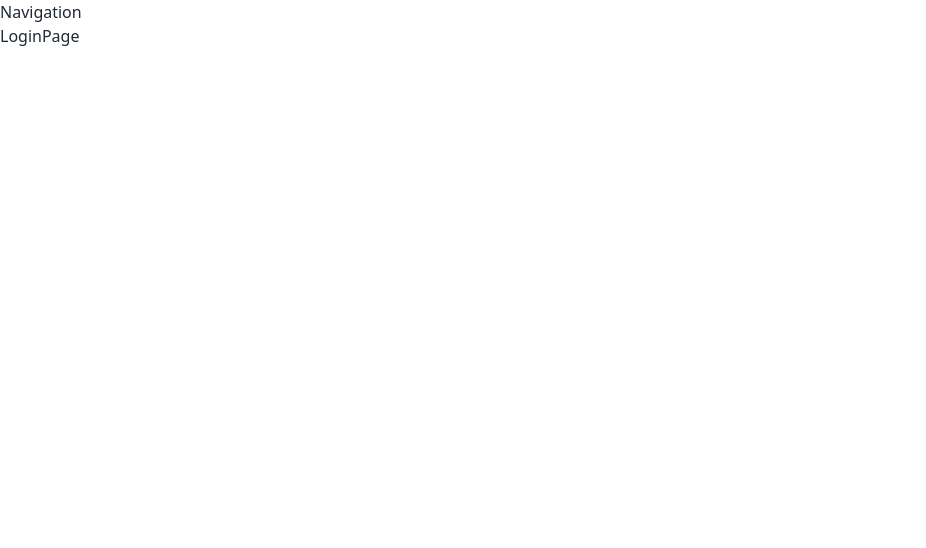
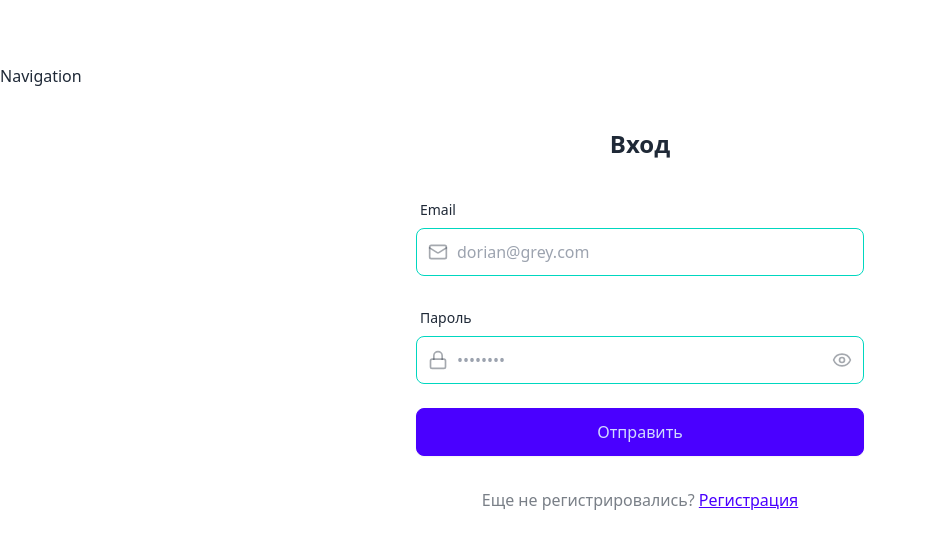
Before and after one commit to AnnJay/socket-app, a React (Vite) app in the folder client/: page /login in a window 1280 px wide. Shown: the top 548 px of the page, without its empty margins (0-926 px from the left). Built offline with nearby package versions, Linux system fonts and the light colour scheme; no server answers.

Commit message:
feat: add signup/login pages

```diff
--- a/client/src/App.tsx
+++ b/client/src/App.tsx
@@ -1,6 +1,7 @@
+import { useEffect } from "react"
 import { Navigate, Route, Routes } from "react-router-dom"
-import { useEffect } from "react"
 import { Loader } from "lucide-react"
+import { Toaster } from "react-hot-toast"
 
 import { Navigation } from "./components/Navigation"
 import { HomePage } from "./pages/HomePage"
@@ -29,8 +30,10 @@ export const App = () => {
   }
 
   return (
-    <>
+    <div className="pt-16">
       <Navigation />
+
+      <Toaster />
 
       <Routes>
         <Route path="*" element={<NotFound />} />
@@ -40,6 +43,6 @@ export const App = () => {
         <Route path="/settings" element={<SettingsPage />} />
         <Route path="/profile" element={authUser ? <ProfilePage /> : <Navigate to="/login" />} />
       </Routes>
-    </>
+    </div>
   )
 }
--- a/client/src/pages/LoginPage.tsx
+++ b/client/src/pages/LoginPage.tsx
@@ -1,7 +1,116 @@
-import React from 'react'
+import { FormEvent, useState } from "react"
+import { Link } from "react-router-dom"
+import toast from "react-hot-toast"
+import { Eye, EyeOff, Loader2, Lock, Mail } from "lucide-react"
+
+import { useAuthStore } from "../store/useAuthStore"
+
+export interface LoginFormData {
+  email: string
+  password: string
+}
 
 export const LoginPage = () => {
+  const { isLoggingIn, login } = useAuthStore()
+
+  const [isPasswordVisible, setIsPasswordVisible] = useState<boolean>(false)
+  const [formData, setFormData] = useState<LoginFormData>({
+    email: "",
+    password: "",
+  })
+
+  const validateForm = () => {
+    if (!formData.email.trim()) return toast.error("Заполните email")
+    if (!formData.password) return toast.error("Заполните пароль")
+
+    return true
+  }
+
+  const handleSubmit = (e: FormEvent<HTMLFormElement>) => {
+    e.preventDefault()
+    const isDataValid = validateForm()
+
+    if (isDataValid === true) login(formData)
+  }
+
   return (
-    <div>LoginPage</div>
+    <div className="min-h-screen">
+      <div className="flex flex-col justify-center items-center p-8">
+        <div className="w-full max-w-md space-y-8">
+          <div className="text-center mb-8">
+            <h1 className="text-2xl font-bold mt-2">Вход</h1>
+          </div>
+
+          <form onSubmit={handleSubmit} className="space-y-6">
+            <div className="form-control">
+              <label className="label">
+                <span className="label-text font-medium">Email</span>
+              </label>
+              <div className="relative">
+                <div className="absolute inset-y-0 left-0 pl-3 flex items-center pointer-events-none">
+                  <Mail className="size-5 text-base-content/40" />
+                </div>
+                <input
+                  type="email"
+                  className="input input-accent w-full pl-10"
+                  placeholder="dorian@grey.com"
+                  value={formData.email}
+                  onChange={(e) => setFormData({ ...formData, email: e.target.value })}
+                />
+              </div>
+            </div>
+
+            <div className="form-control">
+              <label className="label">
+                <span className="label-text font-medium">Пароль</span>
+              </label>
+              <div className="relative">
+                <div className="absolute inset-y-0 left-0 pl-3 flex items-center pointer-events-none">
+                  <Lock className="size-5 text-base-content/40" />
+                </div>
+                <input
+                  type={isPasswordVisible ? "text" : "password"}
+                  className={`input input-accent w-full pl-10`}
+                  placeholder="••••••••"
+                  value={formData.password}
+                  onChange={(e) => setFormData({ ...formData, password: e.target.value })}
+                />
+                <button
+                  type="button"
+                  className="absolute inset-y-0 right-0 pr-3 flex items-center"
+                  onClick={() => setIsPasswordVisible(!isPasswordVisible)}
+                >
+                  {isPasswordVisible ? (
+                    <EyeOff className="size-5 text-base-content/40" />
+                  ) : (
+                    <Eye className="size-5 text-base-content/40" />
+                  )}
+                </button>
+              </div>
+            </div>
+
+            <button type="submit" className="btn btn-primary w-full text-base font-normal" disabled={isLoggingIn}>
+              {isLoggingIn ? (
+                <>
+                  <Loader2 className="size-5 animate-spin" />
+                  Загрузка...
+                </>
+              ) : (
+                "Отправить"
+              )}
+            </button>
+          </form>
+
+          <div className="text-center">
+            <p className="text-base-content/60">
+              Еще не регистрировались?{" "}
+              <Link to="/signup" className="link link-primary">
+                Регистрация
+              </Link>
+            </p>
+          </div>
+        </div>
+      </div>
+    </div>
   )
 }
--- a/client/src/pages/SignUpPage.tsx
+++ b/client/src/pages/SignUpPage.tsx
@@ -1,17 +1,18 @@
 import { FormEvent, useState } from "react"
 import { Link } from "react-router-dom"
-import { Eye, EyeOff, Loader2, Lock, Mail, User } from "lucide-react"
+import { Eye, EyeOff, Loader2, Lock, Mail, PersonStanding } from "lucide-react"
 
 import { useAuthStore } from "../store/useAuthStore"
+import toast from "react-hot-toast"
 
-interface SignUpFormData {
+export interface SignUpFormData {
   name: string
   email: string
   password: string
 }
 
 export const SignUpPage = () => {
-  const { isSigningUp } = useAuthStore()
+  const { signUp, isSigningUp } = useAuthStore()
 
   const [isPasswordVisible, setIsPasswordVisible] = useState<boolean>(false)
   const [formData, setFormData] = useState<SignUpFormData>({
@@ -20,16 +21,29 @@ export const SignUpPage = () => {
     password: "",
   })
 
+  const validateForm = () => {
+    if (!formData.name.trim()) return toast.error("Заполните имя")
+    if (!formData.email.trim()) return toast.error("Заполните email")
+    if (!/\S+@\S+\.\S+/.test(formData.email)) return toast.error("Некорректный email")
+    if (!formData.password) return toast.error("Заполните пароль")
+    if (formData.password.length < 6) return toast.error("Минимальная длина пароля - 6 символов")
+
+    return true
+  }
+
   const handleSubmit = (e: FormEvent<HTMLFormElement>) => {
     e.preventDefault()
+    const isDataValid = validateForm()
+
+    if (isDataValid === true) signUp(formData)
   }
 
   return (
     <div className="min-h-screen">
-      <div className="flex flex-col justify-center items-center p-6 sm:p-12">
+      <div className="flex flex-col justify-center items-center p-8">
         <div className="w-full max-w-md space-y-8">
           <div className="text-center mb-8">
-            <h1 className="text-2xl font-bold mt-2">Зарегистрироваться</h1>
+            <h1 className="text-2xl font-bold mt-2">Регистрация</h1>
           </div>
 
           <form onSubmit={handleSubmit} className="space-y-6">
@@ -39,7 +53,7 @@ export const SignUpPage = () => {
               </label>
               <div className="relative">
                 <div className="absolute inset-y-0 left-0 pl-3 flex items-center pointer-events-none">
-                  <User className="size-5 text-base-content/40" />
+                  <PersonStanding className="size-5 text-base-content/40" />
                 </div>
                 <input
                   type="text"
--- a/client/src/store/useAuthStore.ts
+++ b/client/src/store/useAuthStore.ts
@@ -1,6 +1,9 @@
 import { create } from "zustand"
+import toast from "react-hot-toast"
 
 import { axiosInstance } from "../libs/axios"
+import { SignUpFormData } from "../pages/SignUpPage"
+import { LoginFormData } from "../pages/LoginPage"
 
 interface User {
   id: string
@@ -16,7 +19,9 @@ interface AuthStoreState {
   isCheckingAuth: boolean
 
   checkAuth: () => Promise<void>
-  signUp: () => Promise<void>
+  login: (formData: LoginFormData) => Promise<void>
+  signUp: (formData: SignUpFormData) => Promise<void>
+  logout: () => Promise<void>
 }
 
 export const useAuthStore = create<AuthStoreState>((set) => ({
@@ -38,7 +43,40 @@ export const useAuthStore = create<AuthStoreState>((set) => ({
       set({ isCheckingAuth: false })
     }
   },
-  signUp: async () => {
+  login: async (formData) => {
+    set({ isLoggingIn: true })
 
-  }
+    try {
+      const res = await axiosInstance.post("/auth/login", formData)
+      set({ authUser: res.data })
+      toast.success('Успешно!')
+    } catch (error) {
+      toast.error("Ошибка при входе пользователя")
+      console.log(error)
+    } finally {
+      set({ isLoggingIn: false })
+    }
+  },
+  signUp: async (formData) => {
+    set({ isSigningUp: true })
+    try {
+      const res = await axiosInstance.post("/auth/sign-up", formData)
+      toast.success("Вы успешно зарегестрировались")
+      set({ authUser: res.data })
+    } catch (error) {
+      toast.error("Ошибка при регистрации пользователя")
+      console.log(error)
+    } finally {
+      set({ isSigningUp: false })
+    }
+  },
+  logout: async () => {
+    try {
+      await axiosInstance.post("/auth/logout")
+      set({ authUser: null })
+      toast.success("Успешно!")
+    } catch (error) {
+      toast.error("Произошла ошибка [logout error].")
+    }
+  },
 }))
```
